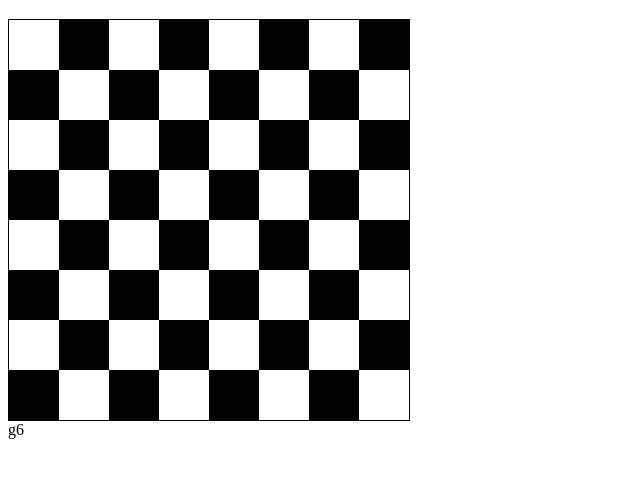
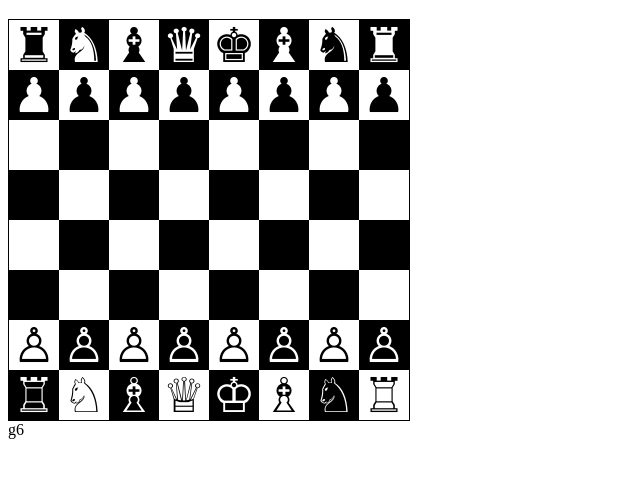
Before and after one commit to sensorario/lascacchiera, a plain HTML site: page index.html in a window 1280 px wide. Shown: the part 61-538 px from the top of the page, without its empty margins (0-640 px from the left). Drawn offline with Linux system fonts and the light colour scheme.

Commit message:
feat(board): add initial chess pieces setup to the game board

```diff
--- a/index.html
+++ b/index.html
@@ -58,6 +58,26 @@
                 for (let col of columns) {
                     const square = document.createElement('div');
 
+                    const initialPositions = [
+                        { position: 'a2', piece: '♙' }, { position: 'b2', piece: '♙' }, { position: 'c2', piece: '♙' }, { position: 'd2', piece: '♙' }, { position: 'e2', piece: '♙' }, { position: 'f2', piece: '♙' }, { position: 'g2', piece: '♙' }, { position: 'h2', piece: '♙' }, // White pawns
+                        { position: 'a7', piece: '♟' }, { position: 'b7', piece: '♟' }, { position: 'c7', piece: '♟' }, { position: 'd7', piece: '♟' }, { position: 'e7', piece: '♟' }, { position: 'f7', piece: '♟' }, { position: 'g7', piece: '♟' }, { position: 'h7', piece: '♟' }, // Black pawns
+                        { position: 'a1', piece: '♖' }, { position: 'h1', piece: '♖' }, // White rooks
+                        { position: 'a8', piece: '♜' }, { position: 'h8', piece: '♜' }, // Black rooks
+                        { position: 'b1', piece: '♘' }, { position: 'g1', piece: '♘' }, // White knights
+                        { position: 'b8', piece: '♞' }, { position: 'g8', piece: '♞' }, // Black knights
+                        { position: 'c1', piece: '♗' }, { position: 'f1', piece: '♗' }, // White bishops
+                        { position: 'c8', piece: '♝' }, { position: 'f8', piece: '♝' }, // Black bishops
+                        { position: 'd1', piece: '♕' }, { position: 'e1', piece: '♔' }, // White queen and king
+                        { position: 'd8', piece: '♛' }, { position: 'e8', piece: '♚' }  // Black queen and king
+                    ];
+
+                    const piece = document.createElement('span');
+                    const initialPosition = initialPositions.find(p => p.position === `${col}${row}`);
+                    if (initialPosition) {
+                        piece.innerHTML = initialPosition.piece;
+                    }
+
+                    square.appendChild(piece);
                     square.classList.add('square');
                     square.classList.add((columns.indexOf(col) + row) % 2 === 0 ? 'white' : 'black');
                     square.dataset.position = `${col}${row}`;
@@ -84,6 +104,7 @@
             justify-content: center;
             width: 50px;
             height: 50px;
+            font-size: xxx-large;
         }
         .white {
             background-color: white;
```
